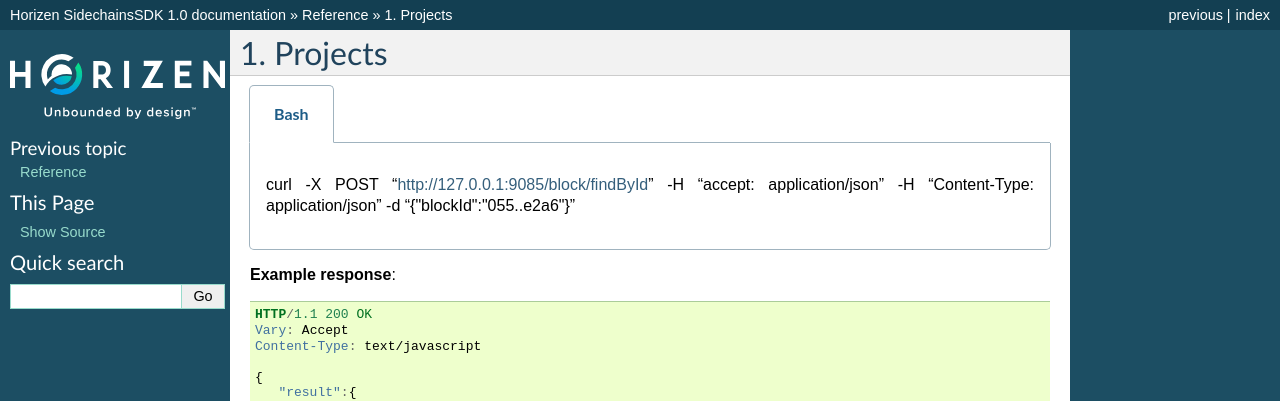
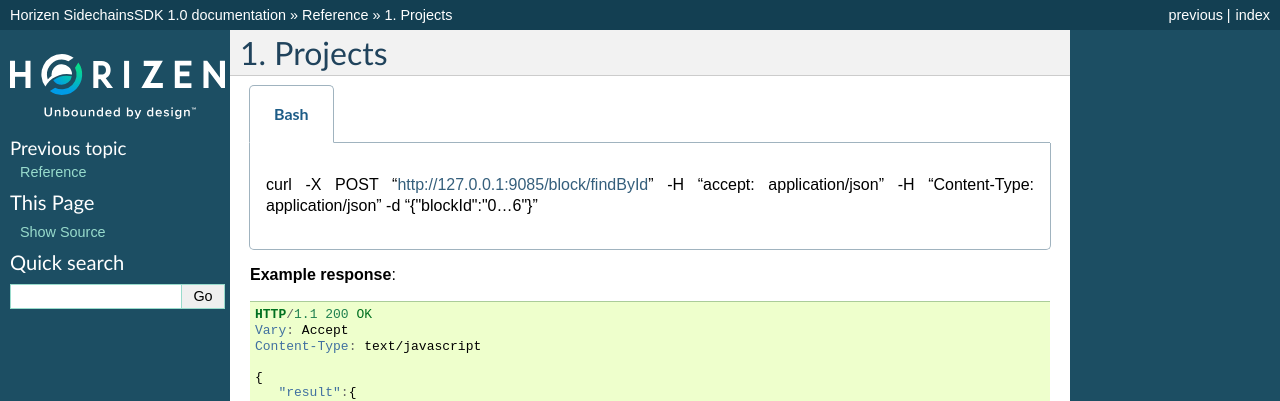
Before and after one commit to megaluck/documentation, a Sphinx documentation site: the page built from docs/reference/01-scnode-rpc.rst, in a window 1280 px wide and 900 px high. Shown: the top 401 px of the window. Built offline with Sphinx 7.4.7, drawn with Linux system fonts in a browser that asks for light colours; some of the changed text lies outside the part shown.

Commit message:
Update 01-scnode-rpc.rst

```diff
--- a/docs/reference/01-scnode-rpc.rst
+++ b/docs/reference/01-scnode-rpc.rst
@@ -6,7 +6,7 @@
 
    .. tab:: Bash
 
-      curl -X POST "http://127.0.0.1:9085/block/findById" -H "accept: application/json" -H "Content-Type: application/json" -d "{\"blockId\":\"055..e2a6\"}"
+      curl -X POST "http://127.0.0.1:9085/block/findById" -H "accept: application/json" -H "Content-Type: application/json" -d "{\"blockId\":\"0...6\"}"
 
 
    **Example response**:
@@ -95,18 +95,3 @@
                             header of request
    :statuscode 200: no error
    :statuscode 404: there's no user
-
-
-.. tabs::
-
-   .. tab:: Apples
-
-      Apples are green, or sometimes red.
-
-   .. tab:: Pears
-
-      Pears are green.
-
-   .. tab:: Oranges
-
-      Oranges are orange.
```
